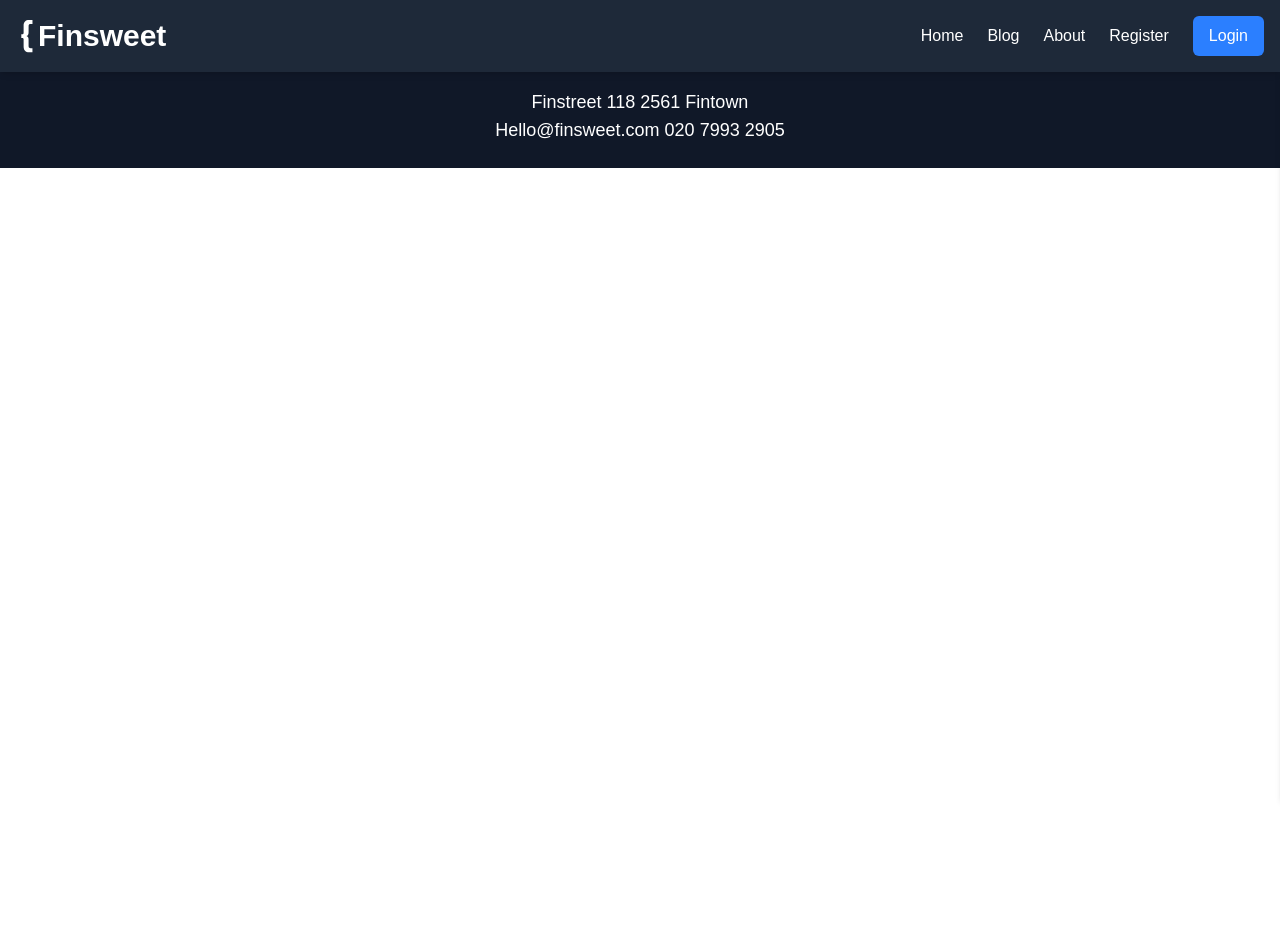
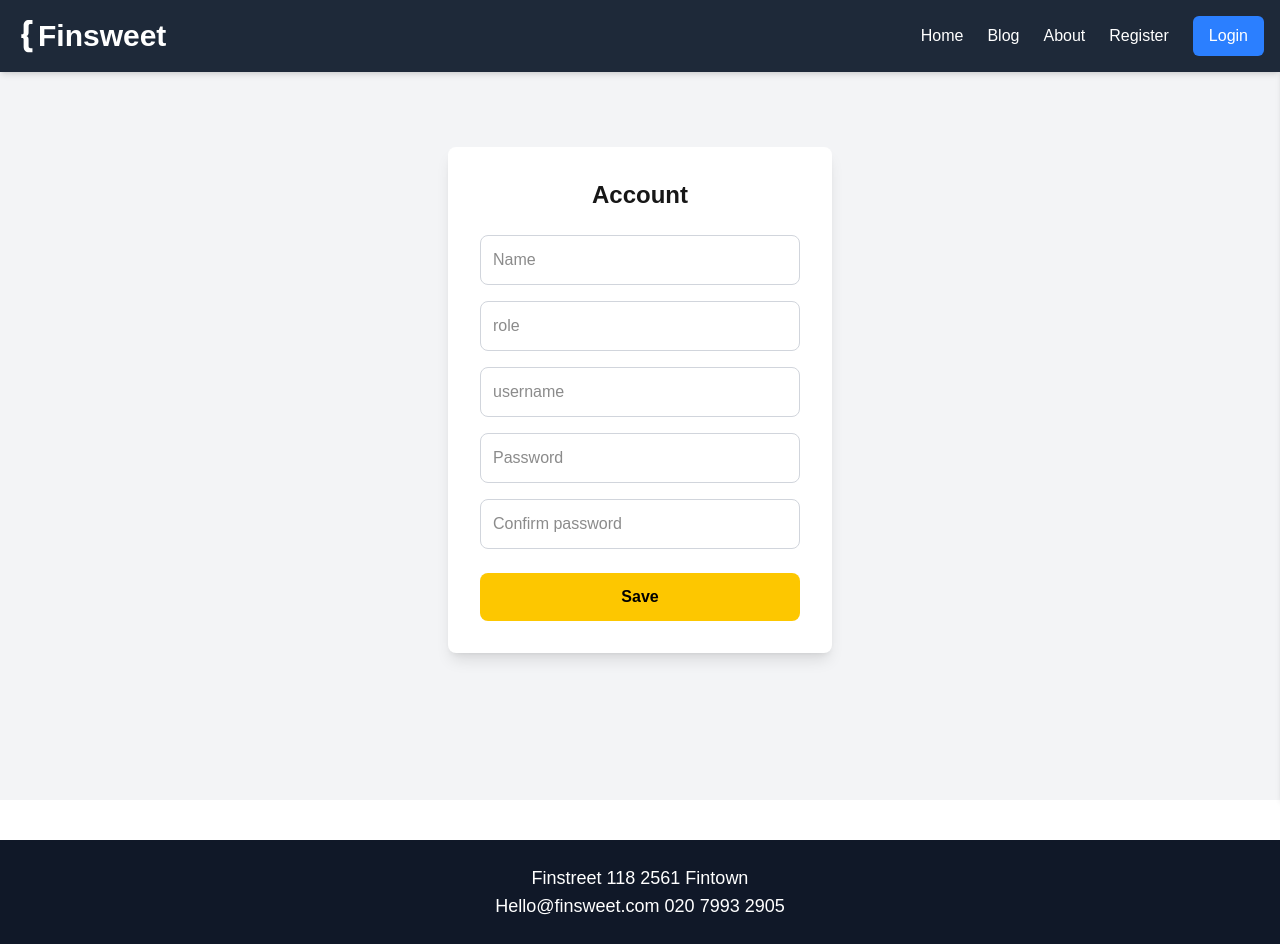
Before and after one commit to BobojonovHamidjon/NextJs, a Next.js app: page /account in a window 1280 px wide. Before the commit this address had no page. Before the commit the page ends 800 px from the top, so only its background shows below. Built offline with nearby package versions, Linux system fonts and the light colour scheme.

Commit message:
firts commit

```diff
--- /dev/null
+++ b/src/app/account/page.jsx
@@ -0,0 +1,104 @@
+"use client";
+
+import { useState } from "react";
+
+export default function AccountPage() {
+  const [formData, setFormData] = useState({
+    name: "",
+    role: "",
+    username: "",
+    password: "",
+    confirmPassword: "",
+  });
+
+  const [message, setMessage] = useState(""); // Xabar chiqarish uchun
+
+  const handleChange = (e) => {
+    setFormData({ ...formData, [e.target.name]: e.target.value });
+  };
+
+  const handleSubmit = (e) => {
+    e.preventDefault();
+
+    if (formData.password !== formData.confirmPassword) {
+      setMessage("❌ Parollar mos kelmadi!");
+      return;
+    }
+
+    setMessage("✅ Ma'lumotlar saqlandi!");
+  };
+
+  return (
+    <div className="flex items-center justify-center min-h-screen bg-gray-100">
+      <div className="bg-white p-8 rounded-lg shadow-lg w-96">
+        <h2 className="text-2xl font-bold text-center mb-6">Account</h2>
+
+        {message && <p className="text-center mb-4 text-lg font-semibold">{message}</p>}
+
+        <form onSubmit={handleSubmit}>
+          <div className="mb-4">
+            <input
+              type="text"
+              name="name"
+               placeholder="Name"
+              value={formData.name}
+              onChange={handleChange}
+              className="w-full p-3 border border-gray-300 rounded-lg"
+            />
+          </div>
+
+          <div className="mb-4">
+            <input
+              type="text"
+              name="role"
+              placeholder="role"
+              value={formData.role}
+              onChange={handleChange}
+              className="w-full p-3 border border-gray-300 rounded-lg"
+            />
+          </div>
+
+          <div className="mb-4">
+            <input
+              type="text"
+              name="username"
+              placeholder="username"
+              value={formData.username}
+              onChange={handleChange}
+              className="w-full p-3 border border-gray-300 rounded-lg"
+            />
+          </div>
+
+          <div className="mb-4">
+            <input
+              type="password"
+              name="password"
+              placeholder="Password"
+              value={formData.password}
+              onChange={handleChange}
+              className="w-full p-3 border border-gray-300 rounded-lg"
+            />
+          </div>
+
+          <div className="mb-6">
+            <input
+              type="password"
+              name="confirmPassword"
+              placeholder="Confirm password"
+              value={formData.confirmPassword}
+              onChange={handleChange}
+              className="w-full p-3 border border-gray-300 rounded-lg"
+            />
+          </div>
+
+          <button
+            type="submit"
+            className="w-full bg-yellow-400 text-black py-3 rounded-lg font-semibold hover:bg-yellow-500 transition"
+          >
+            Save
+          </button>
+        </form>
+      </div>
+    </div>
+  );
+}
--- a/src/app/login/page.jsx
+++ b/src/app/login/page.jsx
@@ -1,9 +1,18 @@
 "use client";
 
 import { useState } from "react";
+import { useRouter } from "next/navigation"; // Next.js router
 
 export default function LoginPage() {
+  const router = useRouter();
+
+  // Faqat shu username va parol orqali kirish mumkin
+  const correctUsername = "admin";
+  const correctPassword = "12345";
+
   const [formData, setFormData] = useState({ username: "", password: "" });
+  const [isLoggedIn, setIsLoggedIn] = useState(false);
+  const [error, setError] = useState(""); // Xatolik uchun holat
 
   const handleChange = (e) => {
     setFormData({ ...formData, [e.target.name]: e.target.value });
@@ -11,15 +20,29 @@ export default function LoginPage() {
 
   const handleSubmit = (e) => {
     e.preventDefault();
-    console.log("Login ma'lumotlari:", formData);
+
+    // Foydalanuvchi va parolni tekshirish
+    if (formData.username === correctUsername && formData.password === correctPassword) {
+      setIsLoggedIn(true);
+      setError(""); // Xatolikni tozalash
+      setTimeout(() => {
+        router.push("/account"); // Account sahifasiga yo‘naltirish
+      }, 1000);
+    } else {
+      setError("Login yoki parol noto‘g‘ri!"); // Xato xabarini chiqarish
+    }
   };
 
   return (
     <div className="flex items-center justify-center min-h-screen bg-gray-100">
       <div className="bg-white p-8 rounded-lg shadow-lg w-96">
-        <h2 className="text-2xl font-bold text-center mb-6">Login</h2>
+        <h2 className="text-2xl font-bold text-center mb-6">
+          {isLoggedIn ? "Account" : "Login"}
+        </h2>
+
+        {error && <p className="text-red-500 text-center mb-4">{error}</p>} {/* Xatolik chiqadi */}
+
         <form onSubmit={handleSubmit}>
-
           <div className="mb-4">
             <input
               type="text"
@@ -31,7 +54,7 @@ export default function LoginPage() {
             />
           </div>
 
-      <div className="mb-6">
+          <div className="mb-6">
             <input
               type="password"
               name="password"
@@ -46,7 +69,7 @@ export default function LoginPage() {
             type="submit"
             className="w-full bg-yellow-400 text-black py-3 rounded-lg font-semibold hover:bg-yellow-500 transition"
           >
-            Login
+            {isLoggedIn ? "Account" : "Login"}
           </button>
         </form>
       </div>
```
